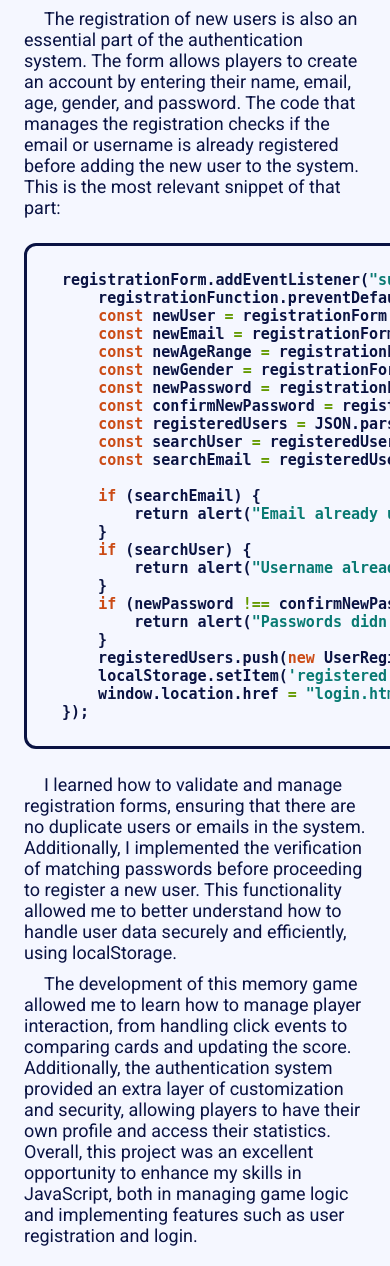
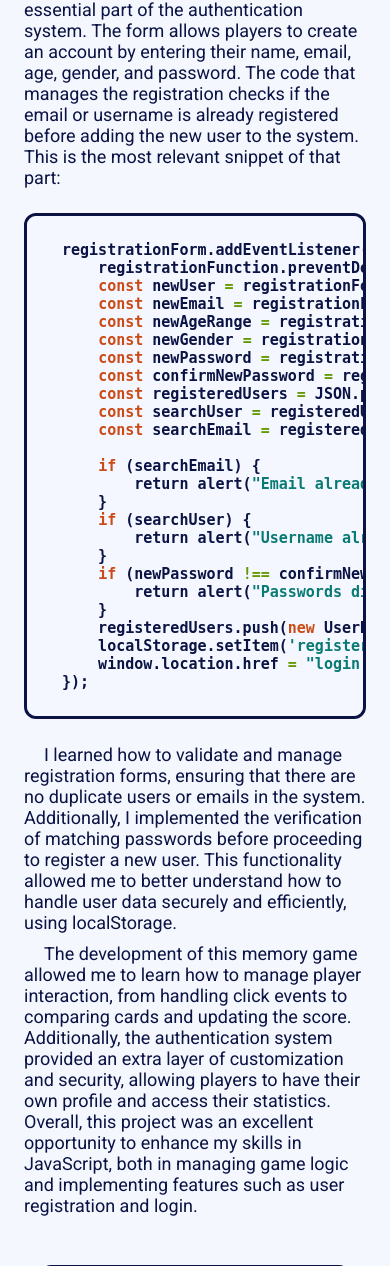
Before and after one commit to YonaGonca/myportfolio, a Django app: template portfolio/templates/articles/memory-game.html in a window 390 px wide; the page is wider, and only the part inside the window is pictured. Shown: the part 3630-4896 px from the top of that part. Run offline with Django 3.2, Linux system fonts and the light colour scheme; the template is opened without the code that fills it, so the values that code supplies are empty.

Commit message:
-Responsive almost done

```diff
--- a/portfolio/static/css/article.css
+++ b/portfolio/static/css/article.css
@@ -29,7 +29,10 @@
     padding: 25px 35px;
     margin: 25px auto;
     font-weight: 600;
-}
+    overflow-x: auto;
+    -ms-overflow-style: none;
+    scrollbar-width: none;
+  }
 
 /*Color Code Classes*/
 
@@ -140,3 +143,14 @@
 #code_auth2{
     width: 980px;
 }
+
+@media screen and (max-width: 1023px) {
+    pre{
+        width: 100% !important;
+    }
+
+    #container_article{
+        margin-top: 90px;
+    }
+
+  }
--- a/portfolio/static/css/main.css
+++ b/portfolio/static/css/main.css
@@ -511,7 +511,7 @@
 
 #container_contactme{
   position: relative;
-  min-width: 500px;
+  width: 100%;
   padding: 7rem;
   overflow: hidden;
   display: flex;
@@ -726,9 +726,13 @@
   color: var(--first-color);
 }
 
-@media screen and (max-width: 675px) {
+@media screen and (max-width: 780px) {
   .form{
     grid-template-columns: 1fr;
+  }
+
+  #container_contactme{
+    padding: 10%;
   }
 }
 
@@ -794,6 +798,10 @@
   .nav-logo img{
     width: 40px;
     margin: 10px;
+  }
+
+  #skills_header{
+    margin-top: -50px;
   }
 
 }
```
